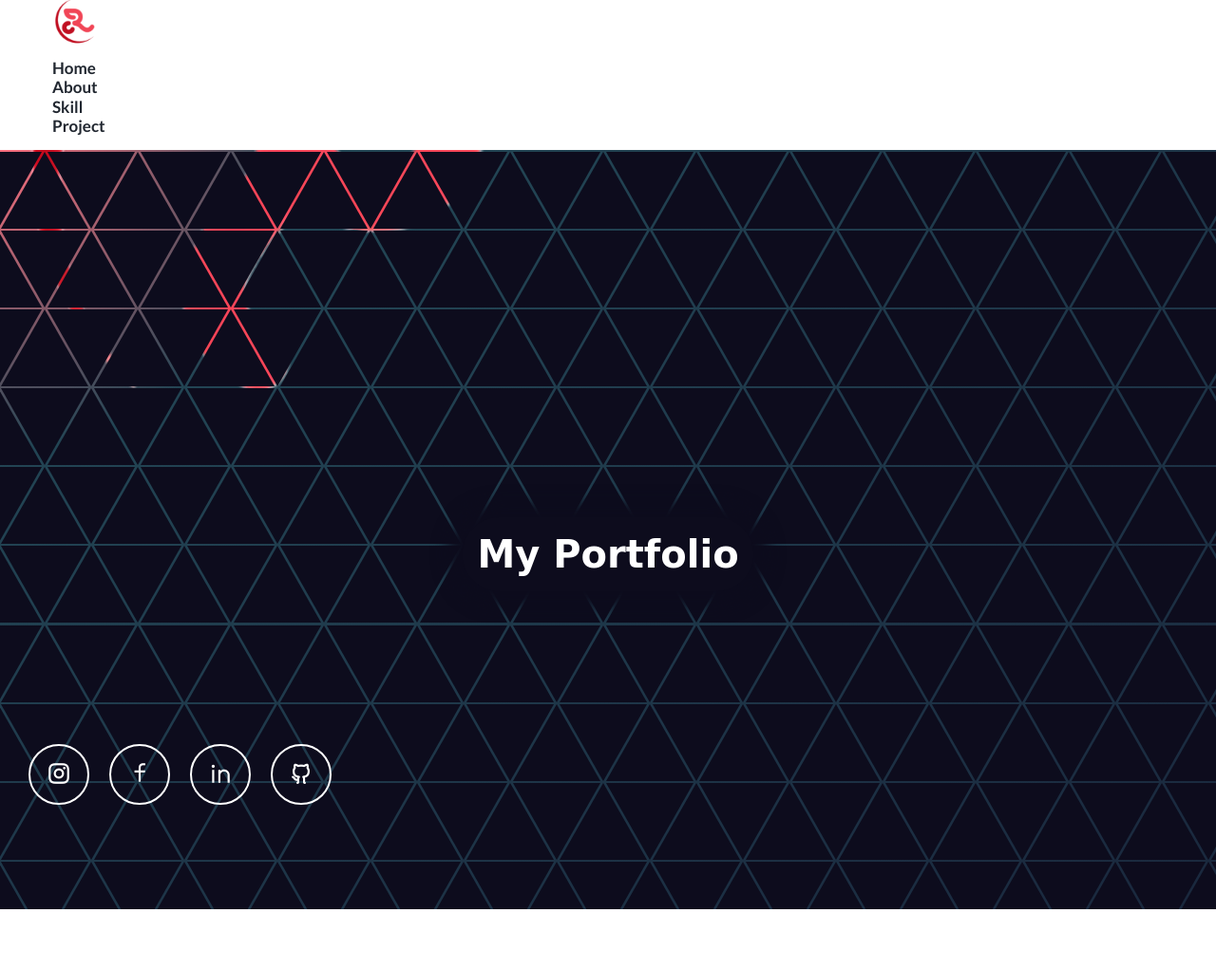
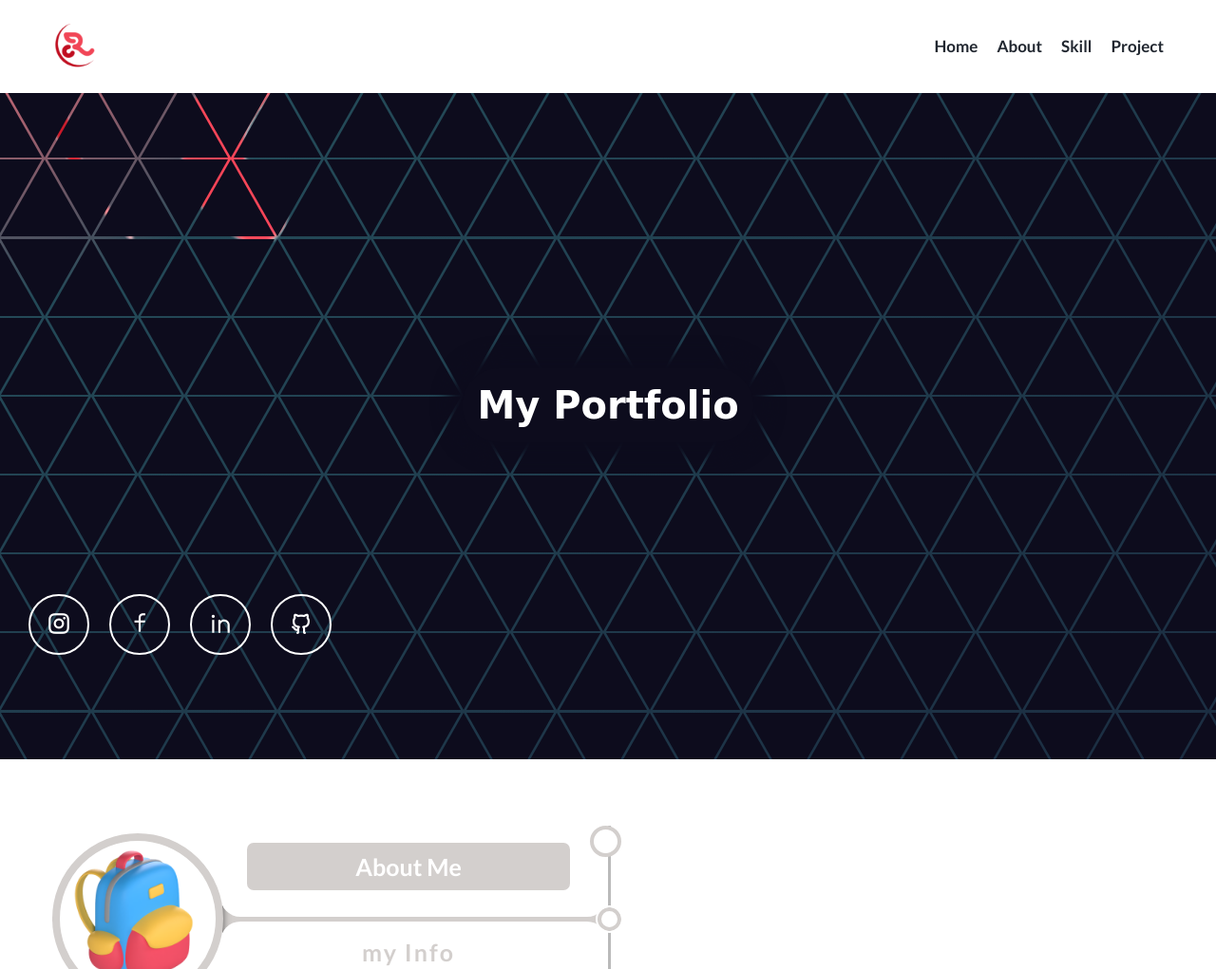
Before and after one commit to MRidhuwan/MRidhuwan.github.io, a plain HTML site: page index.html in a window 1280 px wide. Shown: the top 1021 px of the page at 95% size. Drawn offline with nearby package versions, Linux system fonts and the light colour scheme; a web font is replaced by a local one.

Commit message:
Update index.css

```diff
--- a/css/index.css
+++ b/css/index.css
@@ -1,6 +1,6 @@
 @import "./_loader.css";
 @import "./_global.css";
-@import "./_navbar.css";
+@import "./navbar.css";
 @import "./_footer.css";
 @import "./_hero.css";
 @import "./lightbox.min.css";
```
